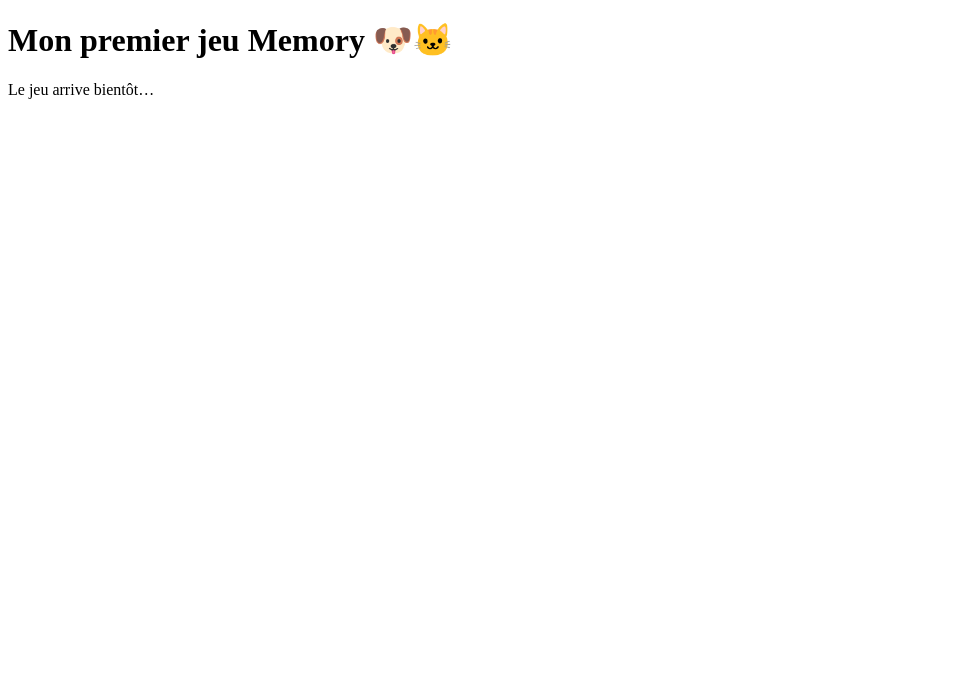
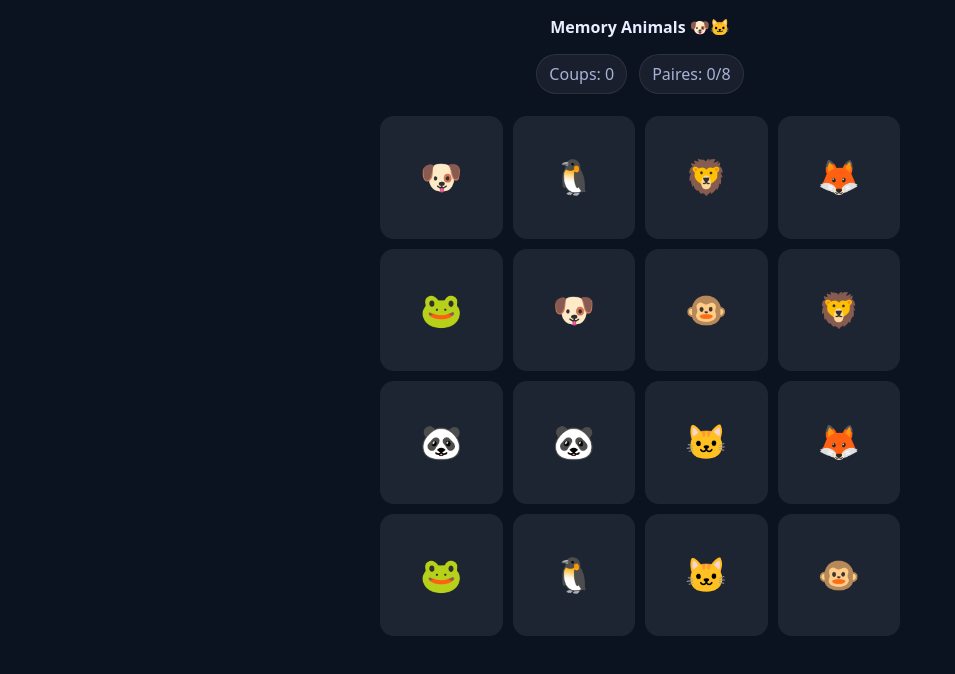
Before and after one commit to jjeromeclemenceau-ux/memory-animals, a plain HTML site: page index.html in a window 1280 px wide. Shown: the whole page, without its empty margins (0-955 px from the left). Drawn offline with Linux system fonts and the light colour scheme.

Commit message:
Refactor HTML structure and styling for Memory game

```diff
--- a/index.html
+++ b/index.html
@@ -1,11 +1,111 @@
-<!DOCTYPE html>
-<html>
+<!doctype html>
+<html lang="fr">
 <head>
-  <meta charset="UTF-8">
+  <meta charset="utf-8" />
+  <meta name="viewport" content="width=device-width, initial-scale=1" />
   <title>Memory Animals</title>
+
+  <style>
+    body{margin:0;font-family:system-ui,-apple-system,Arial;background:#0b1220;color:#e8eeff}
+    header{padding:16px;text-align:center;font-weight:900}
+    .board{max-width:520px;margin:0 auto;padding:12px;display:grid;gap:10px;grid-template-columns:repeat(4,1fr)}
+    button.card{aspect-ratio:1/1;border:0;border-radius:14px;background:rgba(255,255,255,.08);
+      color:#e8eeff;font-size:34px;display:grid;place-items:center}
+    .hidden{color:transparent}
+    .top{display:flex;justify-content:center;gap:12px;padding:0 16px 10px;color:#a8b3d6}
+    .pill{background:rgba(255,255,255,.06);border:1px solid rgba(255,255,255,.08);padding:8px 12px;border-radius:999px}
+  </style>
 </head>
+
 <body>
-  <h1>Mon premier jeu Memory 🐶🐱</h1>
-  <p>Le jeu arrive bientôt…</p>
+  <header>Memory Animals 🐶🐱</header>
+
+  <div class="top">
+    <div class="pill">Coups: <span id="moves">0</span></div>
+    <div class="pill">Paires: <span id="pairs">0</span>/8</div>
+  </div>
+
+  <main class="board" id="board"></main>
+
+  <script>
+    // 8 paires = 16 cartes
+    const icons = ["🐶","🐱","🦊","🐼","🐸","🦁","🐵","🐧"];
+    let deck = [];
+    let first = null;
+    let lock = false;
+    let moves = 0;
+    let pairs = 0;
+
+    const board = document.getElementById("board");
+    const movesEl = document.getElementById("moves");
+    const pairsEl = document.getElementById("pairs");
+
+    function shuffle(a){
+      for(let i=a.length-1;i>0;i--){
+        const j = Math.floor(Math.random()*(i+1));
+        [a[i],a[j]] = [a[j],a[i]];
+      }
+      return a;
+    }
+
+    function newGame(){
+      board.innerHTML = "";
+      deck = shuffle([...icons, ...icons]);
+      first = null; lock = false;
+      moves = 0; pairs = 0;
+      movesEl.textContent = "0";
+      pairsEl.textContent = "0";
+
+      deck.forEach((icon, idx) => {
+        const btn = document.createElement("button");
+        btn.className = "card hidden";
+        btn.type = "button";
+        btn.dataset.icon = icon;
+        btn.dataset.idx = String(idx);
+        btn.textContent = icon; // caché via .hidden
+        btn.addEventListener("click", () => flip(btn));
+        board.appendChild(btn);
+      });
+    }
+
+    function flip(card){
+      if(lock) return;
+      if(!card.classList.contains("hidden")) return;
+
+      card.classList.remove("hidden");
+
+      if(!first){
+        first = card;
+        return;
+      }
+
+      // 2e carte
+      moves++;
+      movesEl.textContent = String(moves);
+
+      if(first.dataset.icon === card.dataset.icon){
+        // paire trouvée
+        pairs++;
+        pairsEl.textContent = String(pairs);
+        first = null;
+
+        if(pairs === 8){
+          setTimeout(() => alert(`Bravo ! ${moves} coups.`), 150);
+        }
+      } else {
+        // pas pareil -> on recache
+        lock = true;
+        const a = first;
+        setTimeout(() => {
+          a.classList.add("hidden");
+          card.classList.add("hidden");
+          first = null;
+          lock = false;
+        }, 600);
+      }
+    }
+
+    newGame();
+  </script>
 </body>
 </html>
```
